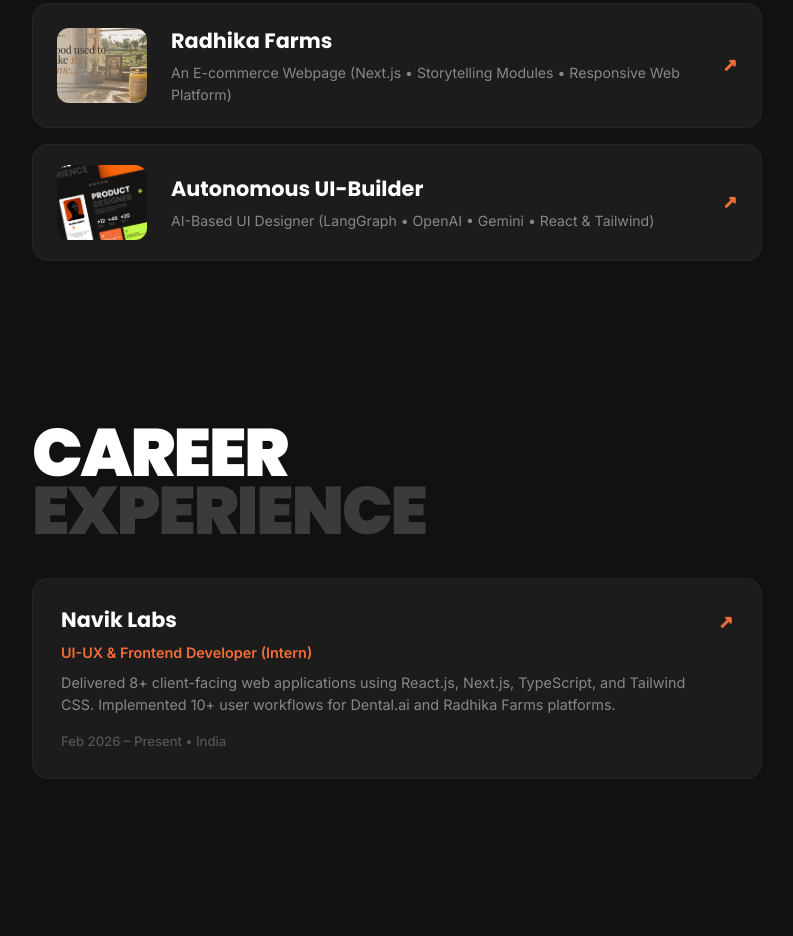
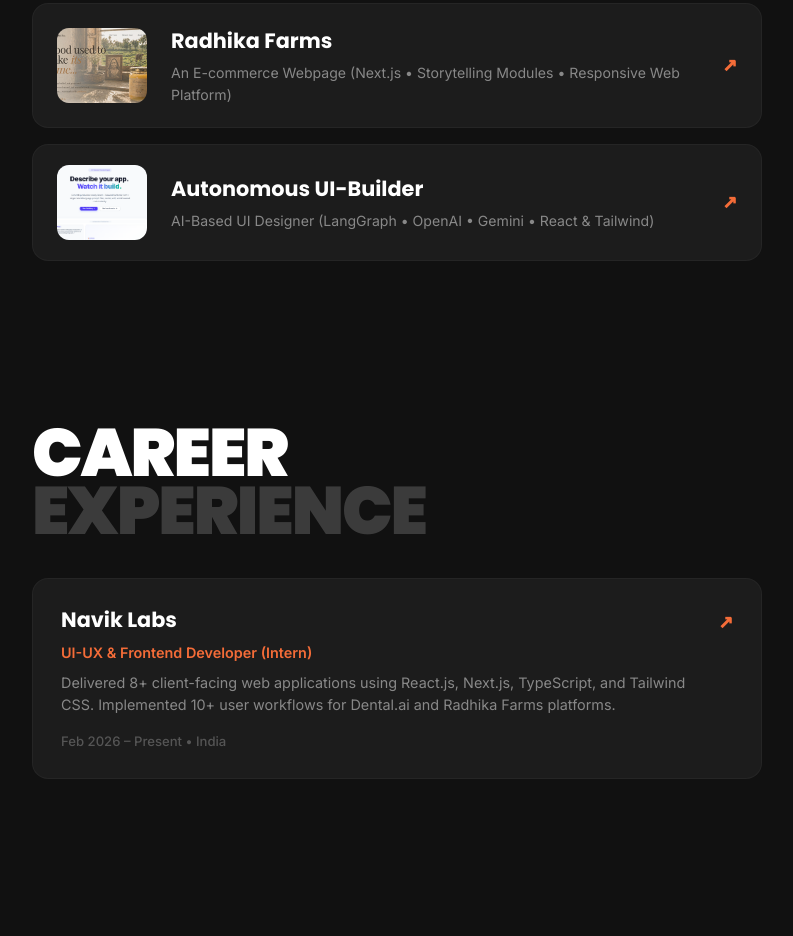
Before and after one commit to EktaTiwari21/Portfolio, a website built with Vite: page index.html in a window 1280 px wide. Shown: the part 1067-2003 px from the top of the page, without its empty margins (444-1237 px from the left). Built offline with nearby package versions, Linux system fonts and the light colour scheme; animation ran at ten frames a second.

Commit message:
Update Autonomous UI-Builder project thumbnail image

```diff
--- a/index.html
+++ b/index.html
@@ -180,7 +180,7 @@
           <!-- Project 3: Autonomous UI-Builder -->
           <div class="framer-project-card">
             <div class="project-thumb-box">
-              <img src="/images/Drwr8lzIb44BzOEn0nNlsSJ4AWk.png" alt="Autonomous UI-Builder" class="project-thumb-img">
+              <img src="/images/ui-builder-thumb.png" alt="Autonomous UI-Builder" class="project-thumb-img">
             </div>
             <div class="project-card-details">
               <h3 class="project-card-name">Autonomous UI-Builder</h3>
```
Also changed, not shown: projects.html (+1 -1 lines), images/ui-builder-thumb.png (added), public/images/ui-builder-thumb.png (added).
